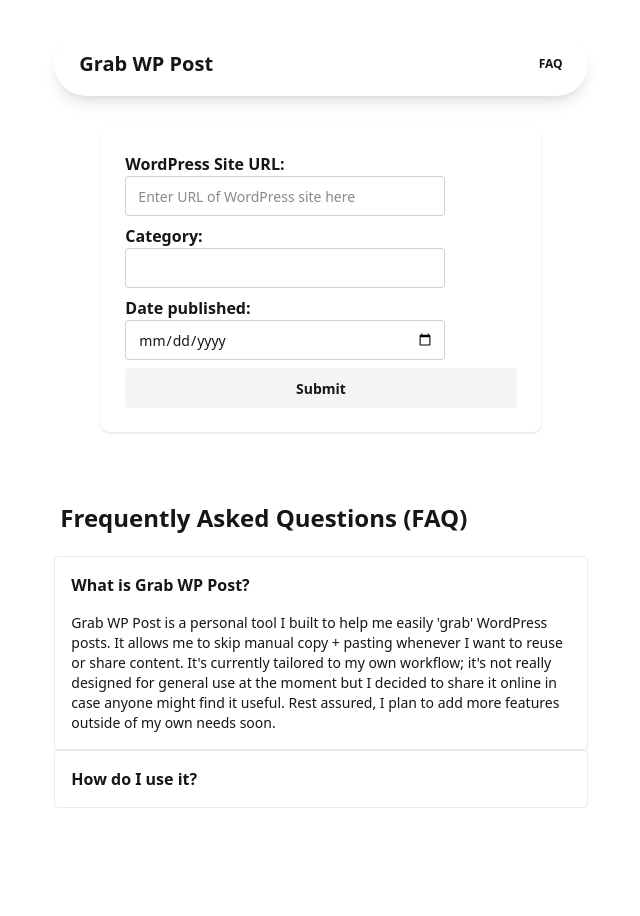
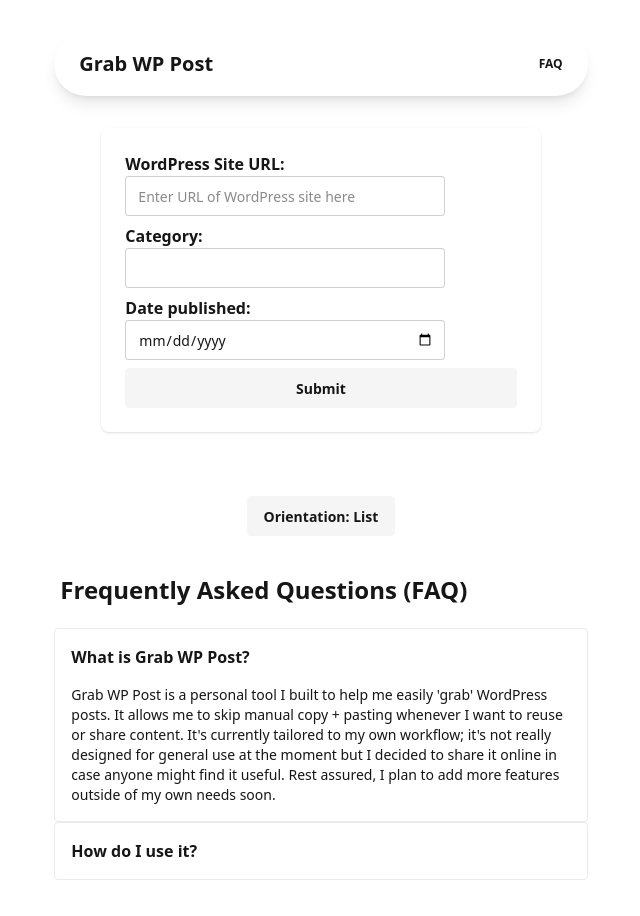
Before and after one commit to Jppat/grab-wp-post, a React (Vite) app: page / in a window 1280 px wide. Shown: the top 916 px of the page, without its empty margins (319-959 px from the left). Before the commit the page ends 848 px from the top, so only its background shows below. Built offline with nearby package versions, Linux system fonts and the light colour scheme.

Commit message:
feat: add ability to toggle orientation

```diff
--- a/src/App.jsx
+++ b/src/App.jsx
@@ -125,7 +125,7 @@
             fetchedCategory={fetchedCategory}
             setCategory={setCategory}
             setDate={setDate} />
-      <section className="posts flex flex-col justify-center items-center mb-8" >
+      <section className={`posts flex flex-col justify-center items-center m-8`}>
         {message && <Message message={message}/>}
         <Posts posts={posts}/>
         {isLoading && <p className="text-center text-lg font-bold text-gray-600 mx-auto m-10">Loading...</p>}
--- a/src/features/Posts.jsx
+++ b/src/features/Posts.jsx
@@ -52,7 +52,7 @@
 
   return(
     <>
-      <li className={`card card-border shadow-sm ${isTextCopied ? "bg-primary" : null}`} >
+      <li className={`max-w-2/5 card card-border shadow-sm ${isTextCopied ? "bg-primary" : null}`} >
         <div className="card-body">
           <a href={post.link} target='blank'><h3 className='card-title link link-hover'>{decode(post.title)}</h3></a>
           <Markdown>{decode(displayedContent)}</Markdown>
@@ -69,7 +69,9 @@
 }
 
 function Posts({posts}) {
+  const [orientation, setOrientation] = useState("List");
   const turndownService = new TurndownService();
+
   let post_info = posts.map(post => {
     let id = post.id;
     let title = post.title.rendered;
@@ -81,9 +83,10 @@
   const filtered_post = post_info.filter(post => post.excerpt != "");
   return (
     <>
+      <Button onClick={() => setOrientation(prev => prev === "List" ? "Grid" : "List")} btnText={`Orientation: ${orientation}`}/>
       {(posts.length > 0) &&
       // <ul className = "flex flex-row justify-center flex-wrap gap-5 list-none w-full ps-0">
-      <ul className = "flex flex-col gap-5 min-w-[400px] max-w-2/5 mb-5">
+      <ul className = {`flex ${orientation === "List" ? "flex-col" : "flex-row items-stretch"} flex-wrap justify-center items-center min-w-[400px] gap-5 m-5`}>
         {filtered_post.map(post => (
           <Post key={post.id} post={post} />
         ))}
```
